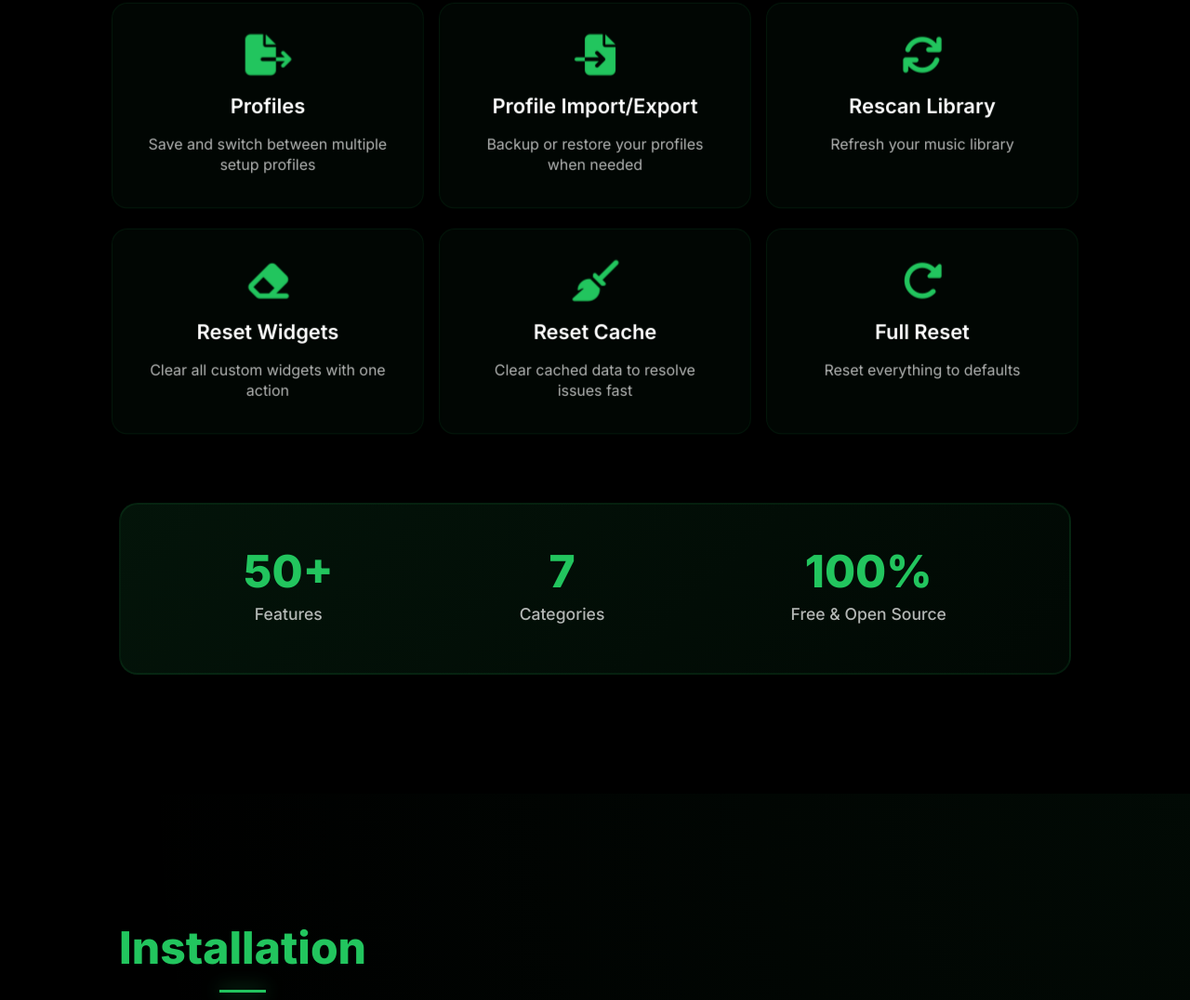
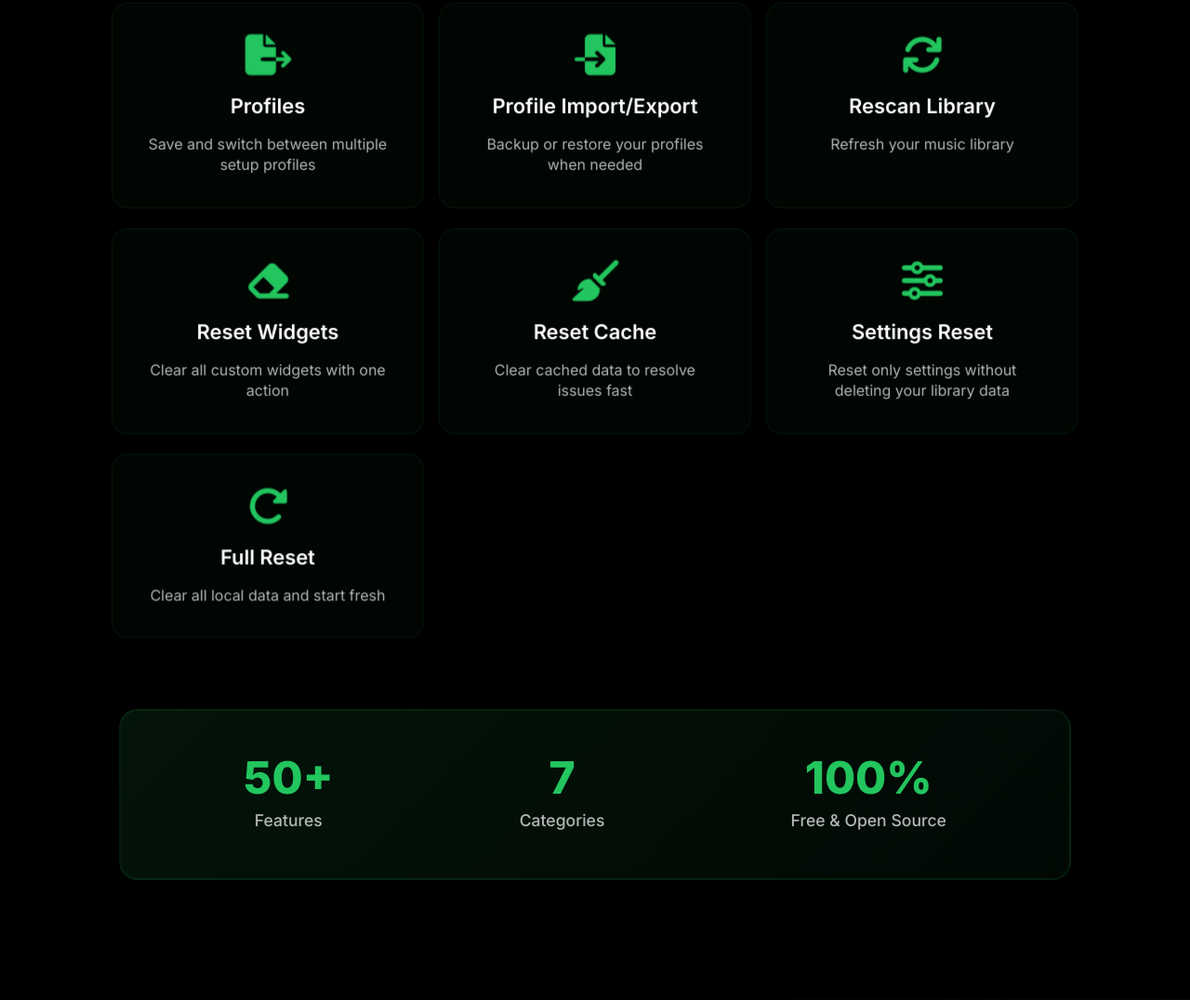
Before and after one commit to Adivise/sosu-site, a plain HTML site: page index.html in a window 1280 px wide. Shown: the part 5194-6270 px from the top of the page at 93% size. Drawn offline with Linux system fonts and the light colour scheme; no server answers.

Commit message:
Update index.html

```diff
--- a/index.html
+++ b/index.html
@@ -293,9 +293,14 @@
                     <p>Clear cached data to resolve issues fast</p>
                 </div>
                 <div class="feature-card">
+                    <i class="fas fa-sliders-h"></i>
+                    <h4>Settings Reset</h4>
+                    <p>Reset only settings without deleting your library data</p>
+                </div>
+                <div class="feature-card">
                     <i class="fas fa-redo-alt"></i>
                     <h4>Full Reset</h4>
-                    <p>Reset everything to defaults</p>
+                    <p>Clear all local data and start fresh</p>
                 </div>
             </div>
         </div>
```
